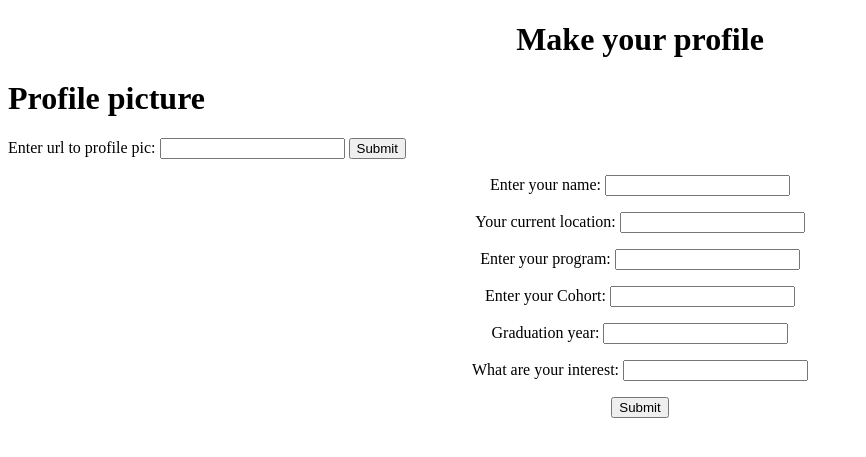
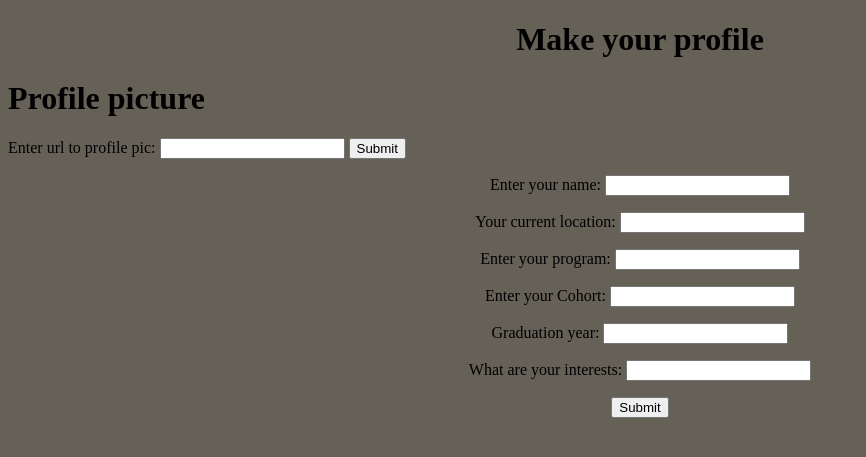
Before and after one commit to Boboston98/Cohort-Forum, a Python web app: template cohort-forum/templates/profile.html in a window 1280 px wide. Shown: the top 457 px of the page, without its empty margins (0-866 px from the left). Run offline with Jinja, Linux system fonts and the light colour scheme; the template is opened without the code that fills it, so the values that code supplies are empty.

Commit message:
background change

```diff
--- a/cohort-forum/templates/profile.html
+++ b/cohort-forum/templates/profile.html
@@ -15,7 +15,33 @@
     <p>Enter your program: <input type="text" name="program" value=""></p>
     <p>Enter your Cohort: <input type="text" name="cohort" value=""></p>
     <p>Graduation year: <input type="text" name="year" value=""></p>
-    <p>What are your interest: <input type="text" name="interest" value=""></p>
+    <p>What are your interests: <input type="text" name="interest" value=""></p>
     <p><input type="Submit" value="Submit"></center></p>
   </body>
+  <style>
+  body {
+     -webkit-animation: colorchange 60s infinite;
+     animation: colorchange 60s infinite;
+  }
+
+
+  @-webkit-keyframes colorchange {
+
+      0%  {background: #33FFF3 ;}
+     25%  {background: #78281F ;}
+     50%  {background: #117A65 ;}
+     75%  {background: #DC7633 ;}
+     100% {background: #33FFF3 ;}
+  }
+
+
+  @keyframes colorchange {
+      0%  {background: #33FFF3 ;}
+     25%  {background: #78281F ;}
+     50%  {background: #117A65 ;}
+     75%  {background: #DC7633 ;}
+     100% {background: #33FFF3 ;}
+  }
+
+  </style>
 </html>
```
